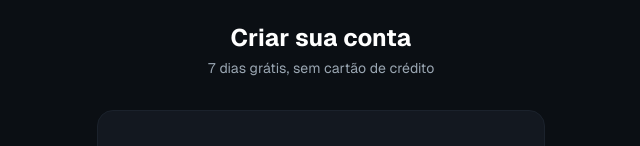
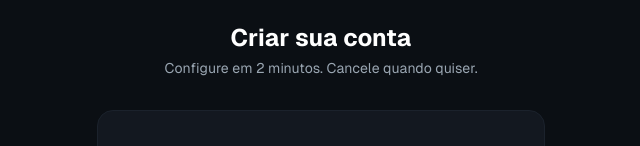
Before and after one commit to felippe-lahr/upro-crm, a Next.js app: page /signup in a window 1280 px wide. Shown: the part 138-284 px from the top of the page, without its empty margins (319-959 px from the left). Built offline with nearby package versions, Linux system fonts and the light colour scheme.

Commit message:
Remove referências a '7 dias grátis' da landing e signup
Co-Authored-By: Claude Opus 4.8 <noreply@anthropic.com>

```diff
--- a/src/app/(public)/signup/page.tsx
+++ b/src/app/(public)/signup/page.tsx
@@ -50,7 +50,7 @@ export default function SignupPage() {
             <span className="text-lg font-bold text-white">UProCRM</span>
           </Link>
           <h1 className="mb-1 mt-6 text-2xl font-bold text-white">Criar sua conta</h1>
-          <p className="text-sm text-[#9aa6b2]">7 dias grátis, sem cartão de crédito</p>
+          <p className="text-sm text-[#9aa6b2]">Configure em 2 minutos. Cancele quando quiser.</p>
         </div>
 
         <div className="rounded-2xl border border-[#1b222c] bg-[#131820] p-8">
--- a/src/app/page.tsx
+++ b/src/app/page.tsx
@@ -80,7 +80,7 @@ export default function LandingPage() {
         <div className="mx-auto max-w-6xl px-6 py-28 text-center">
           <div className="mb-6 inline-flex items-center gap-2 rounded-full border border-green-500/30 bg-green-500/10 px-3 py-1 text-sm font-medium text-green-400">
             <span className="h-2 w-2 rounded-full bg-green-500" />
-            7 dias grátis, sem cartão
+            Cancele quando quiser
           </div>
           <h1 className="mb-6 text-5xl font-bold leading-tight md:text-6xl">
             CRM completo para<br />
```
